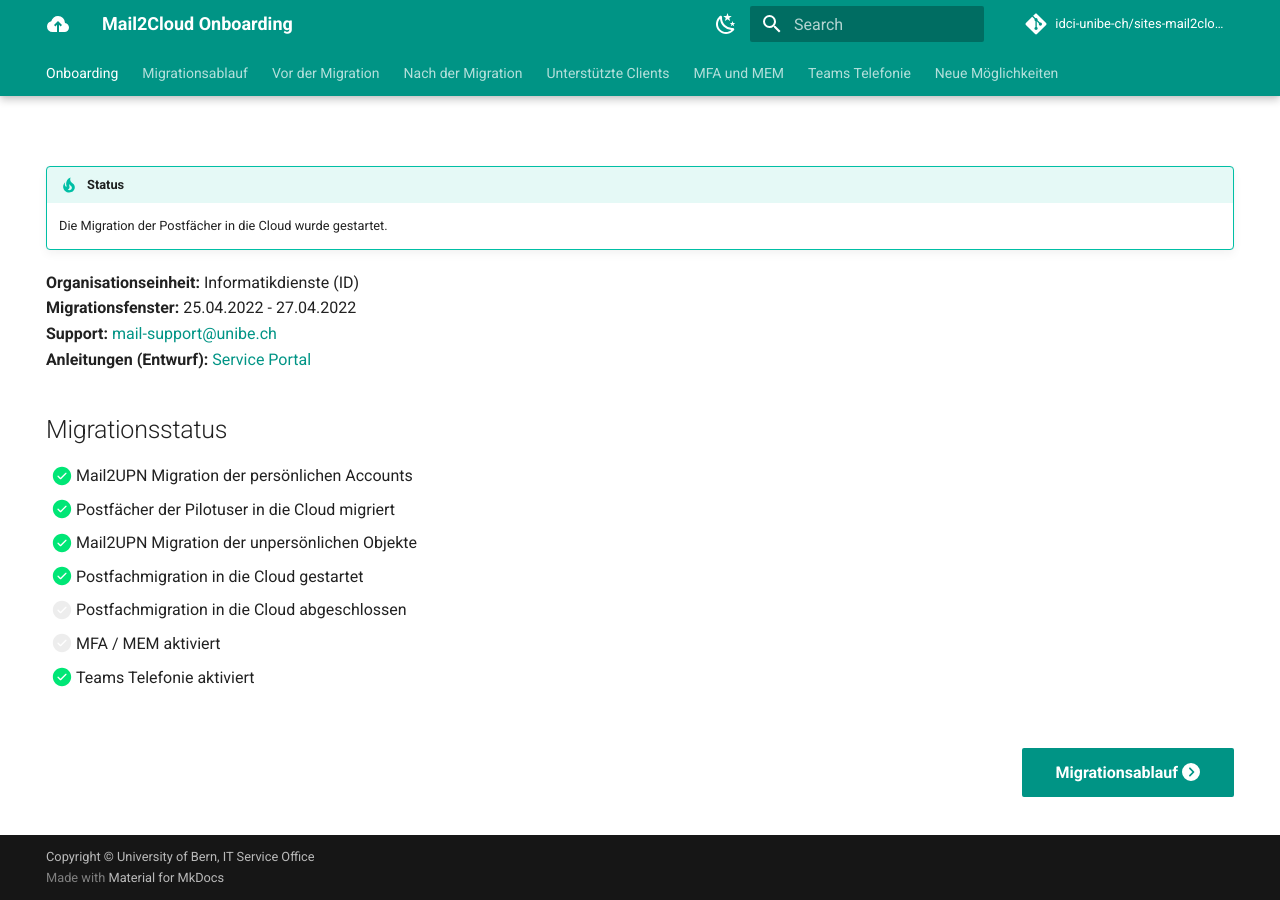
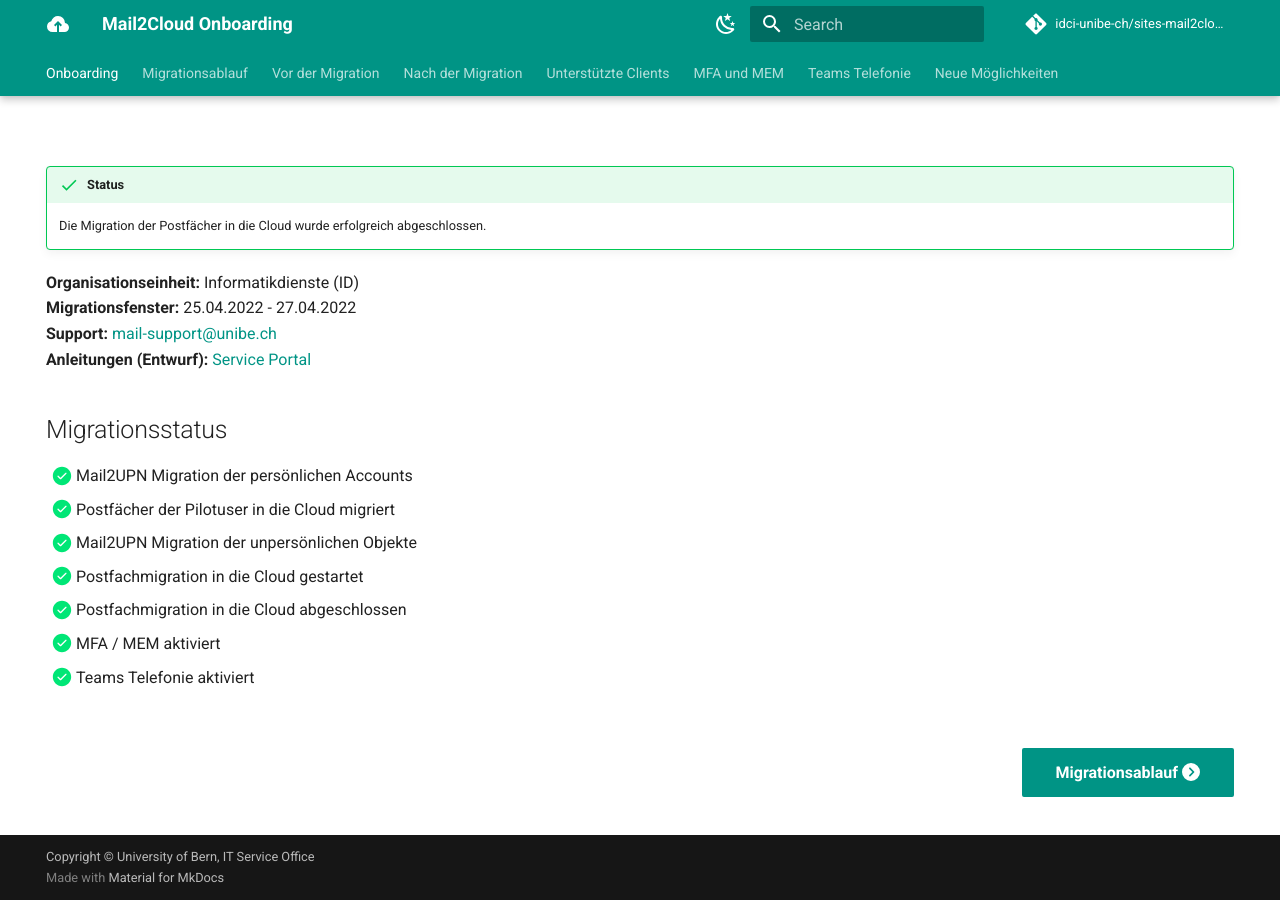
Before and after one commit to idci-unibe-ch/sites-mail2cloud, an MkDocs documentation site: the page built from docs/index.md, in a window 1280 px wide. Built offline with MkDocs 1.6.1 and Material for MkDocs 9.7.7, drawn with Linux system fonts in a browser that asks for light colours; comment, search, counter and statistics services are not loaded.

Commit message:
(story): Updated migration status

```diff
--- a/docs/index.md
+++ b/docs/index.md
@@ -7,11 +7,11 @@ hide:
 <!-- !!! quote "Status"
     Die Migration wird vorbereitet. -->
 
-!!! tip "Status"
-    Die Migration der Postfächer in die Cloud wurde gestartet.
+<!-- !!! tip "Status"
+    Die Migration der Postfächer in die Cloud wurde gestartet. -->
 
-<!-- !!! success "Status"
-    Die Migration der Postfächer in die Cloud wurde erfolgreich abgeschlossen. -->
+!!! success "Status"
+    Die Migration der Postfächer in die Cloud wurde erfolgreich abgeschlossen.
 
 <!-- !!! warning "Status"
     Die Migration dauert länger als erwartet. Wir halten Sie auf dem Laufenden. -->
@@ -27,8 +27,8 @@ hide:
 - [x] Postfächer der Pilotuser in die Cloud migriert
 - [x] Mail2UPN Migration der unpersönlichen Objekte
 - [x] Postfachmigration in die Cloud gestartet
-- [ ] Postfachmigration in die Cloud abgeschlossen
-- [ ] MFA / MEM aktiviert
+- [x] Postfachmigration in die Cloud abgeschlossen
+- [x] MFA / MEM aktiviert
 - [x] Teams Telefonie aktiviert
 
 &nbsp;
```
